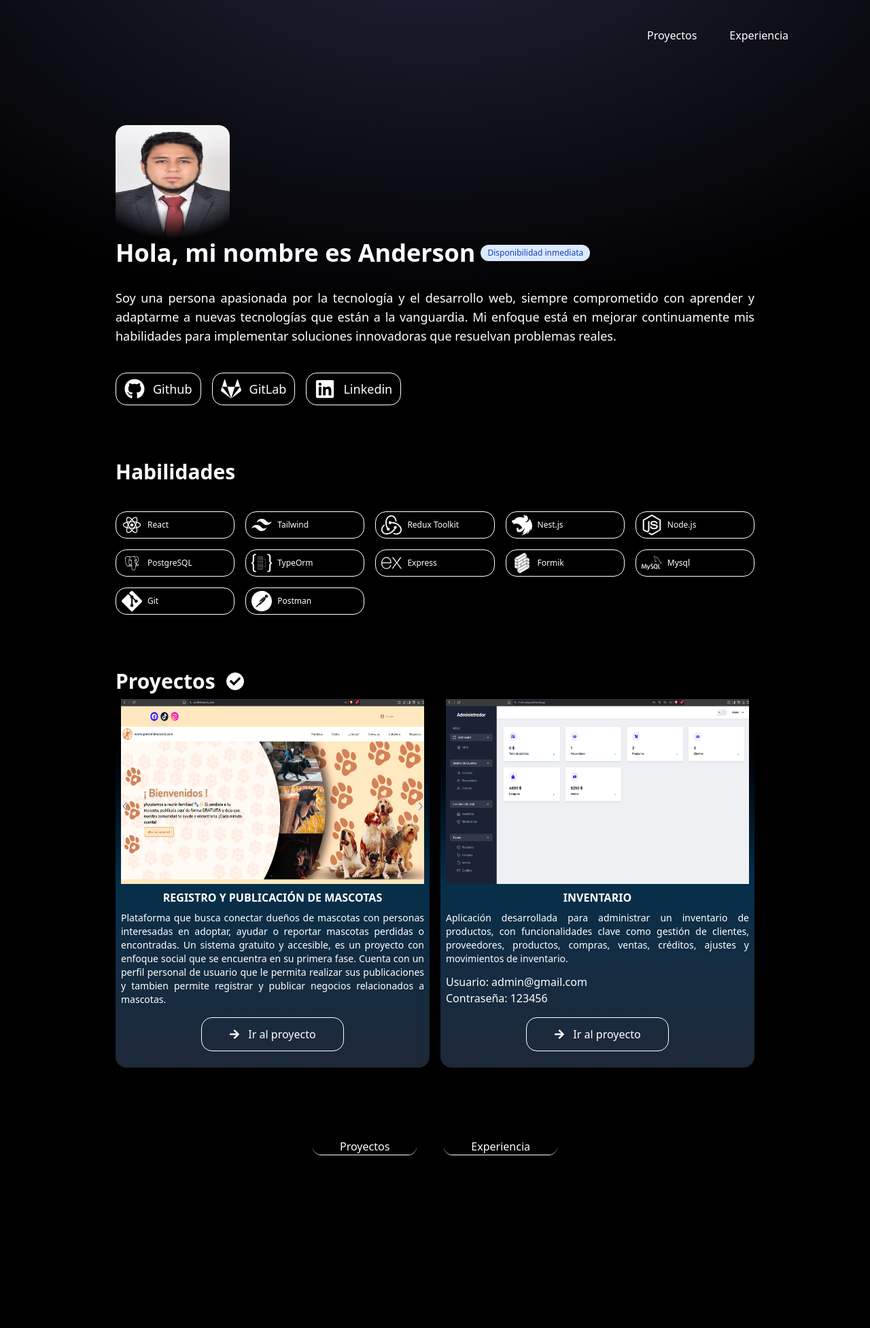
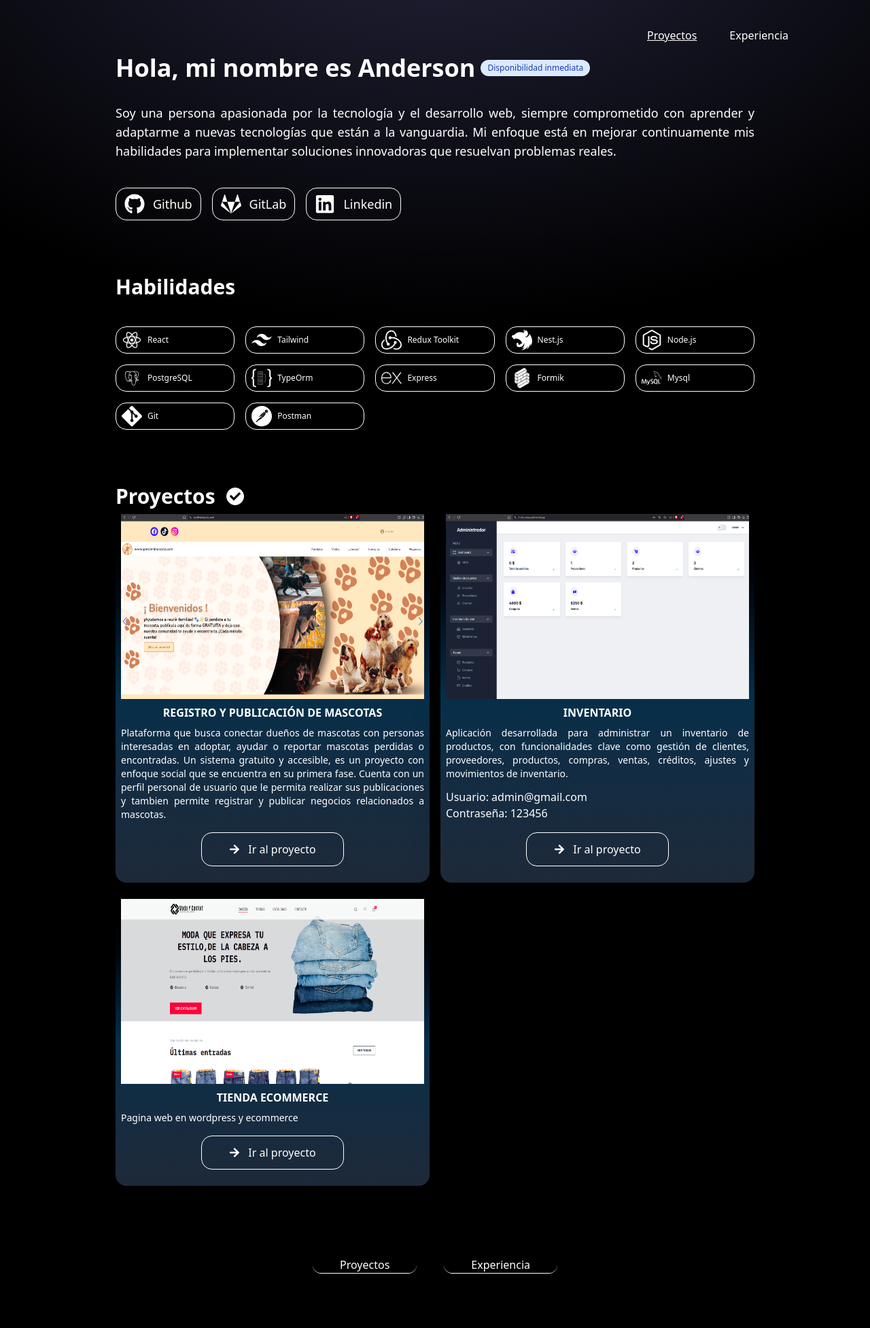
Before and after one commit to AndersonCh-96/portafolio, an Astro site: page / in a window 1280 px wide. Shown: the whole page at 68% size. Before the commit the page ends 1779 px from the top, so only its background shows below. Built offline with nearby package versions, Linux system fonts and the light colour scheme; Astro itself is replaced by a stand-in of ours.

Commit message:
add image

```diff
--- a/package.json
+++ b/package.json
@@ -14,6 +14,7 @@
     "@tailwindcss/vite": "^4.1.7",
     "add": "^2.0.6",
     "astro": "^5.8.0",
+    "gsap": "^3.13.0",
     "react": "^19.1.0",
     "react-dom": "^19.1.0",
     "react-icons": "^5.5.0",
--- a/src/components/Header.astro
+++ b/src/components/Header.astro
@@ -1,8 +1,10 @@
-<header class="flex justify-between p-10 w-auto lg:w-[1120px]">
+<header class="flex absolute justify-between p-10 w-auto lg:w-[1120px]">
   <div class="flex"></div>
 
-  <nav class="flex gap-12">
-    <a href="#proyectos">Proyectos</a>
+  <nav class="flex gap-12 z-9999">
+    <a class="underline underline-offset-1 cursor-pointer" href="#proyectos"
+      >Proyectos</a
+    >
     <a href="#experiencia">Experiencia</a>
   </nav>
 </header>
--- a/src/layouts/Layout.astro
+++ b/src/layouts/Layout.astro
@@ -13,8 +13,11 @@ import Header from '../components/Header.astro';
   </head>
 
   <body
-    class="absolute top-0 z-[-2] h-screen w-screen bg-neutral-950 bg-[radial-gradient(ellipse_80%_80%_at_50%_-20%,rgba(120,119,198,0.3),rgba(255,255,255,0))]"
+    class="relative top-0 z-[-2] h-screen w-screen bg-neutral-950 bg-[radial-gradient(ellipse_80%_80%_at_50%_-20%,rgba(120,119,198,0.3),rgba(255,255,255,0))]"
   >
+    <div class="hidden absolute 2xl:block pl-[200px] pt-[100px] w-full">
+      <img src="/public/img/logo.jpg" class="size-40 rounded-2xl" alt="Logo" />
+    </div>
     <Header />
     <slot />
   </body>
--- a/src/pages/index.astro
+++ b/src/pages/index.astro
@@ -35,15 +35,17 @@ import Footer from '../components/Footer.astro';
 
 <Layout>
   <section class="w-full px-4 lg:px-0 relative lg:w-[940px] mx-auto pt-20">
-    <img
-      src="/img/logo.jpg"
-      alt="logo"
-      class="size-42 rounded-2xl mask-radial-[100%_100%] mask-radial-from-75% mask-radial-at-top"
-    />
+    <div class="flex justify-center">
+      <img
+        src="/img/logo.jpg"
+        alt="logo"
+        class="size-42 xl:hidden rounded-2xl mask-radial-[100%_100%] mask-radial-from-75% mask-radial-at-top"
+      />
+    </div>
     <div
       class="flex items-center jusify-center gap-1 md:gap-2 mb-8 transation-transform cursor-pointer"
     >
-      <h1 class="z-9999 text-2xl lg:text-4xl font-semibold">
+      <h1 class="z-9999 text-2xl lg:text-4xl text-center font-semibold">
         Hola, mi nombre es Anderson
       </h1>
       <Badge>Disponibilidad inmediata</Badge>
@@ -273,6 +275,30 @@ import Footer from '../components/Footer.astro';
             >
           </div>
         </div>
+
+        <div
+          class="bg-gradient-to-b from-black via-sky-950 to-gray-800 min-h-[400px] shadow-2xl hover:border hover:border-sky-500 p-2 rounded-2xl"
+        >
+          <div class="flex flex-col w-full">
+            <img class="relative w-full h-68" src="/img/tienda.png" alt="" />
+            <h2 class="p-2 font-bold text-center uppercase">
+              Tienda Ecommerce
+            </h2>
+            <p class="text-sm text-justify">
+              Pagina web en wordpress y ecommerce
+            </p>
+          </div>
+          <div class="flex justify-center items-center mt-4 mb-4">
+            <a
+              href="https://tienda.modayconfort.com"
+              target="_blank"
+              class="py-3 px-10 flex items-center gap-3 border hover:bg-black/30 rounded-2xl cursor-pointer"
+            >
+              <FaArrowRight size={16} />
+              <p>Ir al proyecto</p></a
+            >
+          </div>
+        </div>
       </div>
     </div>
 
```
Also changed, not shown: public/img/tienda.png (added), 11 other files.
